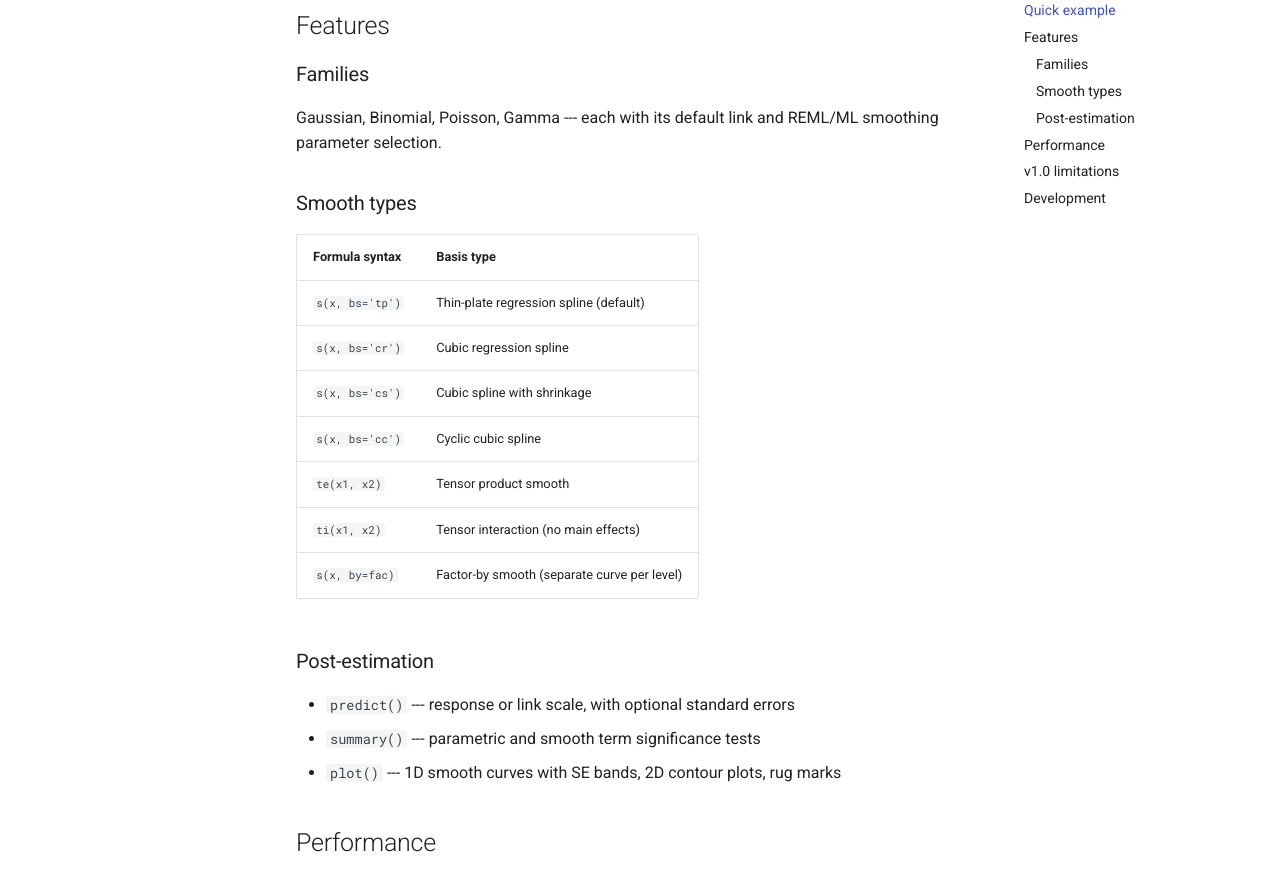
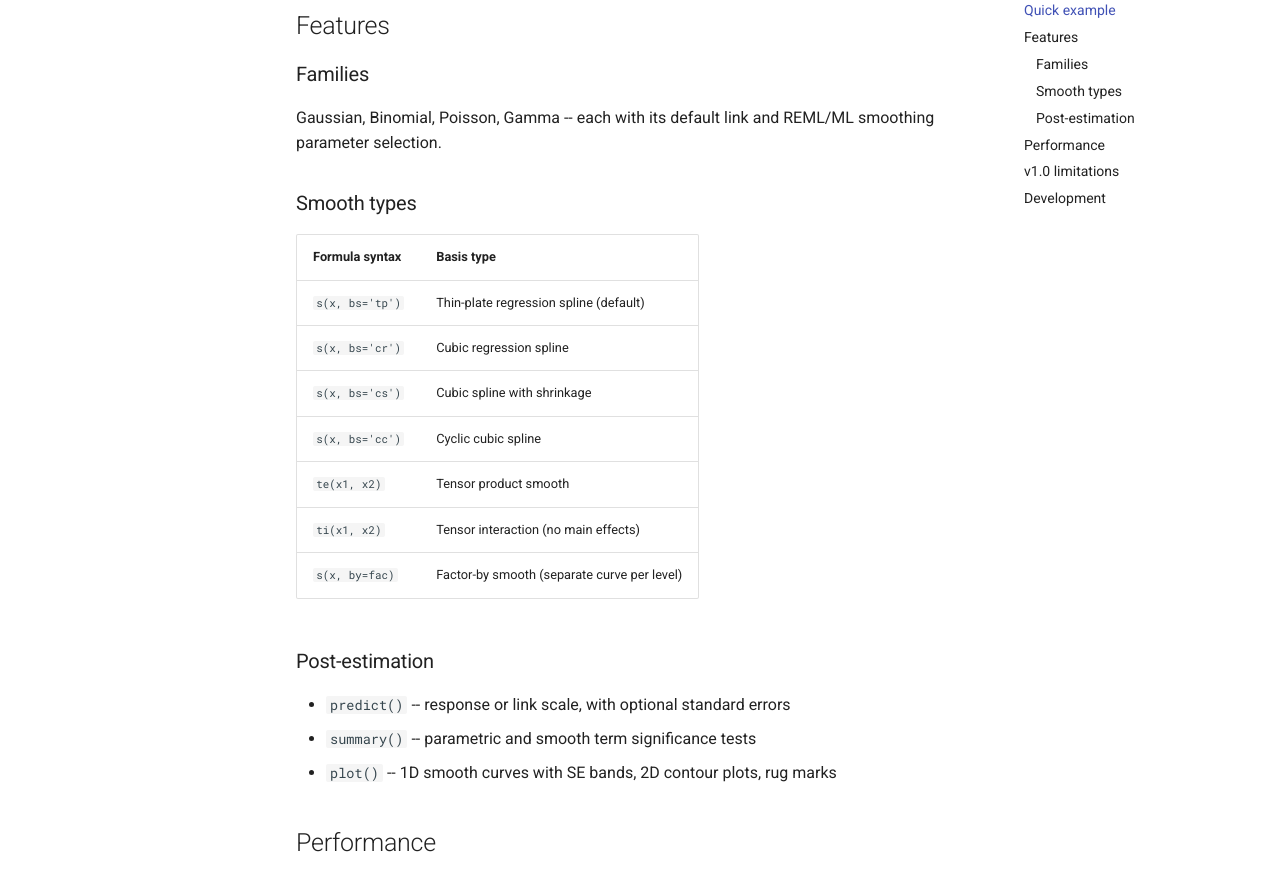
Before and after one commit to scatt67/jaxgam, an MkDocs documentation site: the page built from docs/index.md, in a window 1280 px wide and 1400 px high, scrolled down 1220 px. Shown: the part 152-1023 px from the top of the window. Built offline with MkDocs 1.6.1 and Material for MkDocs 9.7.7, drawn with Linux system fonts in a browser that asks for light colours; comment, search, counter and statistics services are not loaded.

Commit message:
clean weird dashes from claude

```diff
--- a/docs/index.md
+++ b/docs/index.md
@@ -57,7 +57,7 @@ all families, smooth types, and post-estimation tools.
 
 ### Families
 
-Gaussian, Binomial, Poisson, Gamma --- each with its default link and
+Gaussian, Binomial, Poisson, Gamma -- each with its default link and
 REML/ML smoothing parameter selection.
 
 ### Smooth types
@@ -74,9 +74,9 @@ REML/ML smoothing parameter selection.
 
 ### Post-estimation
 
-- `predict()` --- response or link scale, with optional standard errors
-- `summary()` --- parametric and smooth term significance tests
-- `plot()` --- 1D smooth curves with SE bands, 2D contour plots, rug marks
+- `predict()` -- response or link scale, with optional standard errors
+- `summary()` -- parametric and smooth term significance tests
+- `plot()` -- 1D smooth curves with SE bands, 2D contour plots, rug marks
 
 ## Performance
 
```
Also changed, not shown: CONTRIBUTING.md (+3 -3 lines), docs/quickstart.md (+2 -2 lines).
